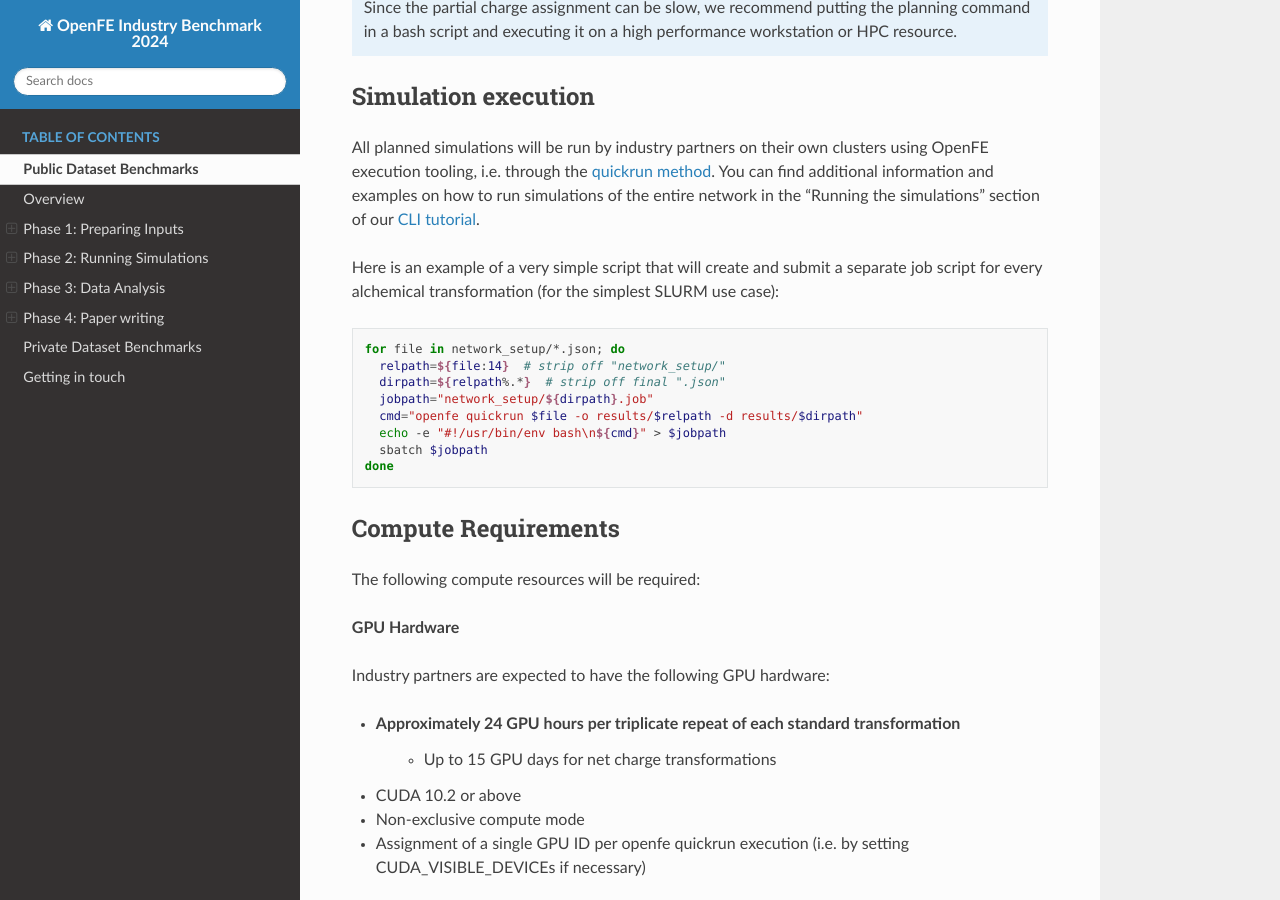
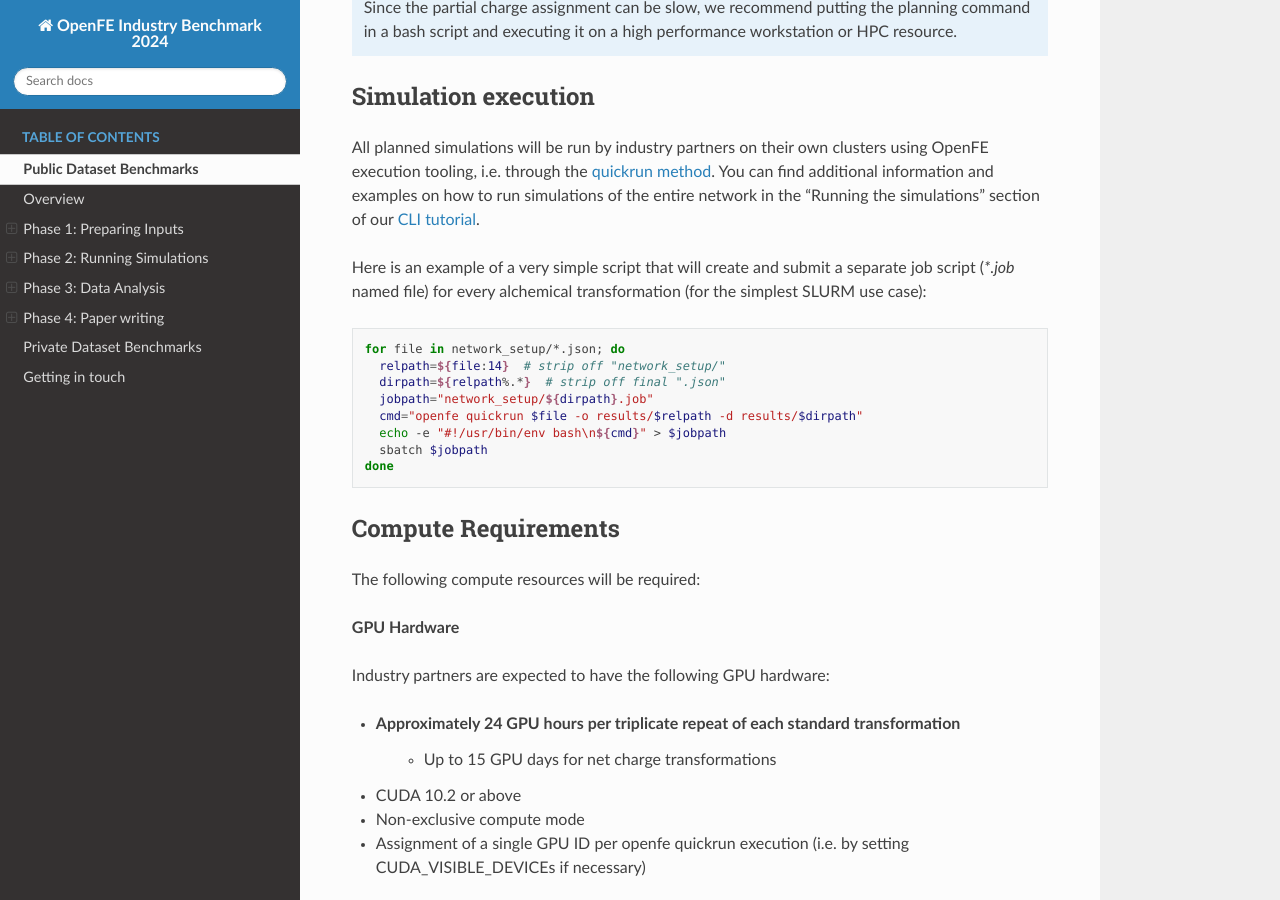
Before and after one commit to OpenFreeEnergy/IndustryBenchmarks2024, a Sphinx documentation site: the page built from docs/source/public/overview.rst, in a window 1280 px wide and 900 px high, scrolled down 4338 px. Built offline with Sphinx 7.4.7 and the Read the Docs theme 2.0.0, drawn with Linux system fonts in a browser that asks for light colours.

Commit message:
Update docs/source/public/overview.rst
Co-authored-by: Irfan Alibay <IAlibay@users.noreply.github.com>

```diff
--- a/docs/source/public/overview.rst
+++ b/docs/source/public/overview.rst
@@ -172,7 +172,7 @@
 i.e. through the `quickrun method <https://docs.openfree.energy/en/latest/guide/execution/quickrun_execution.html>`_.
 You can find additional information and examples on how to run simulations of the entire network in the "Running the simulations" section of our `CLI tutorial <https://docs.openfree.energy/en/latest/tutorials/rbfe_cli_tutorial.html>`_.
 
-Here is an example of a very simple script that will create and submit a separate job script for every alchemical transformation (for the simplest SLURM use case):
+Here is an example of a very simple script that will create and submit a separate job script (`*.job` named file) for every alchemical transformation (for the simplest SLURM use case):
 
 .. code-block:: bash
 
```
